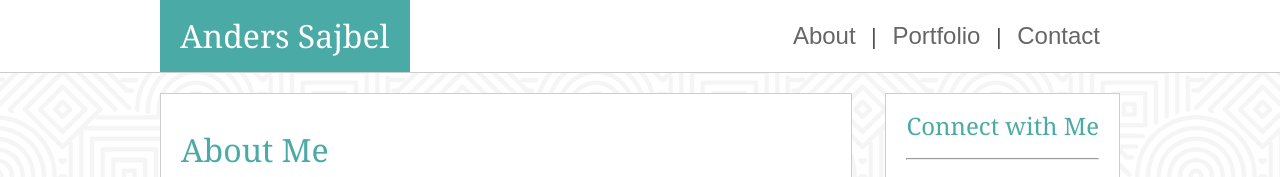
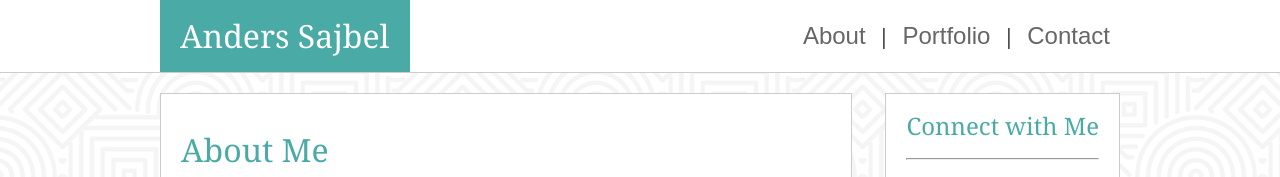
Before and after one commit to asajbel/Basic-Portfolio, a plain HTML site: page index.html in a window 1280 px wide. Shown: the top 177 px of the page. Drawn offline with Linux system fonts and the light colour scheme.

Commit message:
more cleanup

```diff
--- a/assets/css/style.css
+++ b/assets/css/style.css
@@ -23,11 +23,11 @@ h1.name {
 }
 
 nav {
-  margin: auto;
+  margin: auto 0;
   position: absolute;
   top: 4px;
   right: 0;
-  padding: 20px 10px;
+  padding: 20px 0px;
   font-size: x-large;
 }
 
```
